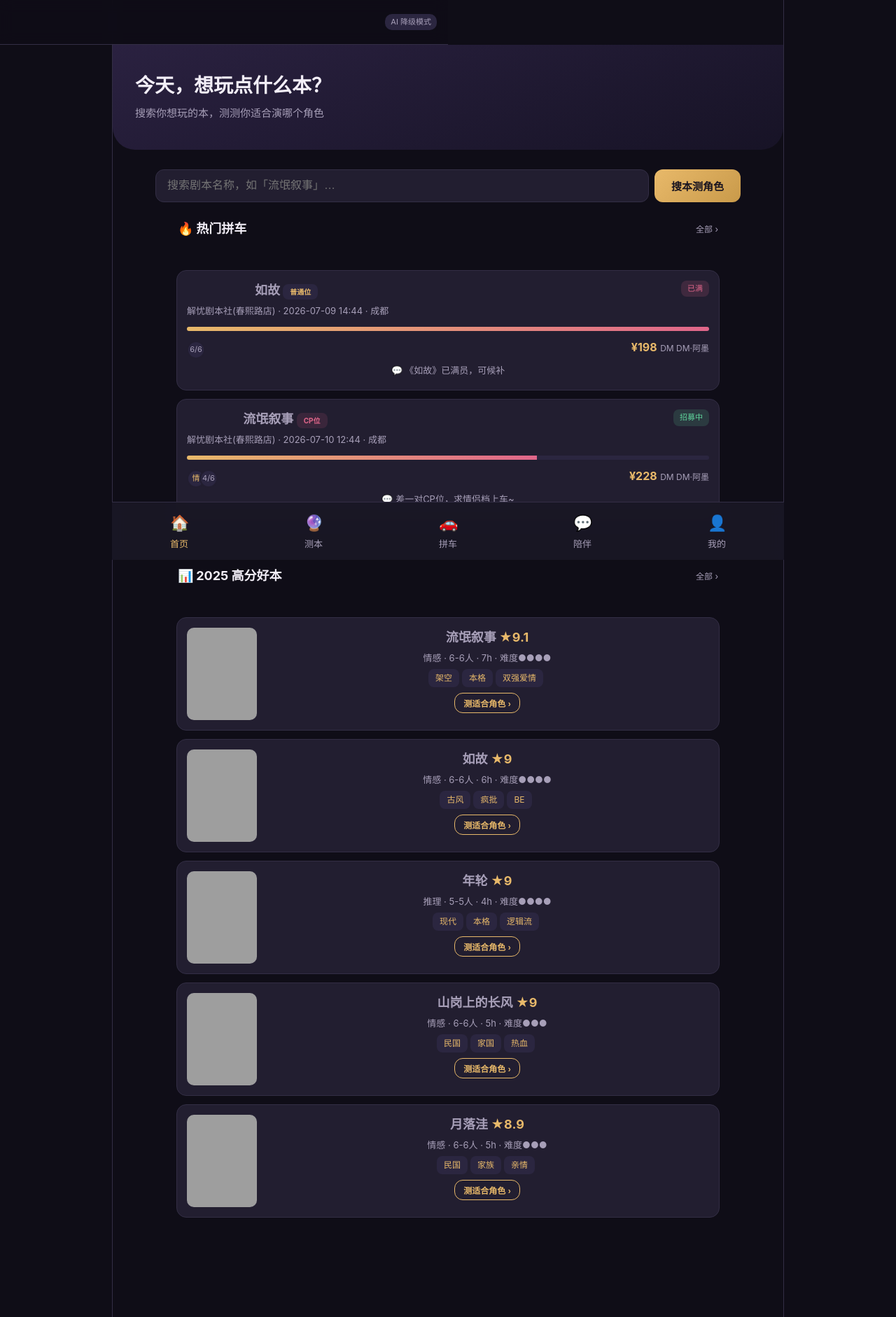
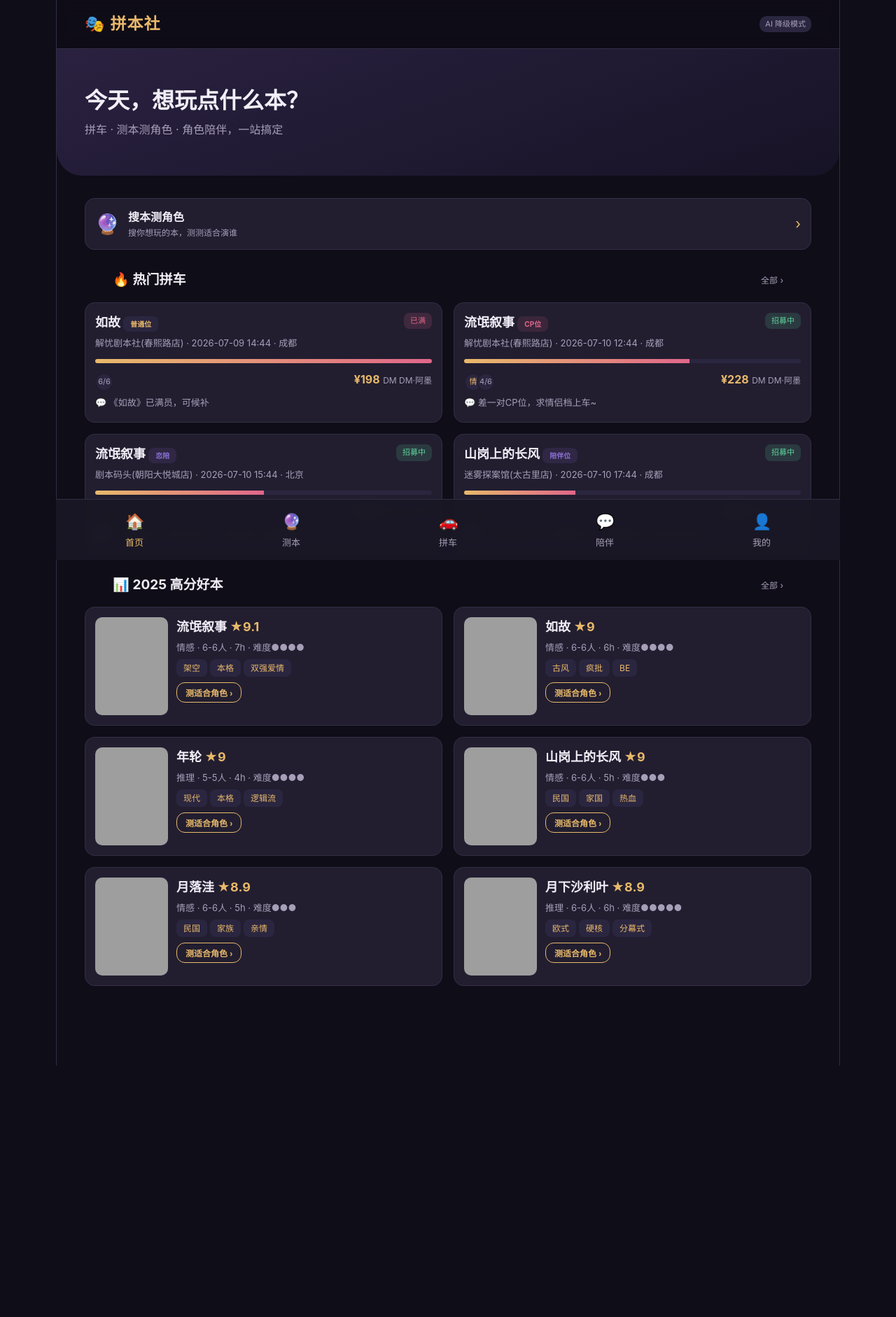
Before and after one commit to Jane0818hhhhh/juben-sha-app, a Flask app: page /player in a window 1280 px wide. Shown: the whole page at 70% size. After the commit the page ends 1523 px from the top, so only its background shows below. Run offline with Flask 3, Linux system fonts and the light colour scheme; data comes from the database, SQL or seed files in the repository; some web fonts are replaced; grey boxes are pictures that could not be loaded.

Commit message:
feat: 搜本测角色迁移到测本Tab + 阿奇/羌青瓷置顶 + Web端多列网格适配
- player.js: renderTest 改为搜本测角色主入口, renderHome 引导卡片跳测本, 新增 renderQuizEntry
- 首页/拼车广场/找店找本/角色陪伴列表容器加 .grid-2, 桌面端两列网格
- app.css: 重写 @media(min-width:768px) 为真正网页多列布局(1120px容器/更大留白字号)
- role_service.py(含云函数副本): 阿奇/羌青瓷置顶排序
- 修复 player.js 第300行返回乱码
- 新增 gen_static_data.py 可复用脚本, 重新生成内嵌 static_data.py

```diff
--- a/frontend/static/css/app.css
+++ b/frontend/static/css/app.css
@@ -149,64 +149,73 @@ img{display:block;max-width:100%}
   font-size:13px;outline:none}
 .filter-bar select:focus,.filter-bar input:focus{border-color:var(--gold)}
 
-/* ============ 桌面端响应式 (>=768px) ============ */
+/* ============ 桌面端 / Web 适配 (>=768px) ============ */
+/* 目标：宽屏下不再是"手机窄条"，而是真正的网页版——更宽的容器、
+   多列卡片网格、更大气的留白与字号。 */
 @media (min-width:768px){
-  body{background:var(--bg);display:flex;justify-content:center}
-  .app{max-width:960px;width:100%;margin:0 auto;border-left:1px solid var(--line);border-right:1px solid var(--line);padding-bottom:80px}
-  .topbar{max-width:960px;left:50%;transform:translateX(-50%);width:100%}
-  .topbar h1{font-size:22px}
-  .wrap{max-width:900px;margin:0 auto;padding:20px 32px}
-  .hero{padding:40px 32px;border-radius:0 0 32px 32px}
-  .hero h2{font-size:28px}
-  .hero p{font-size:15px}
-  .sec-title{font-size:18px;margin:24px 32px 14px}
+  body{background:var(--bg);display:block}
+  /* 容器整体放宽到 1120px，居中，两侧描边 */
+  .app{max-width:1120px;width:100%;margin:0 auto;
+    border-left:1px solid var(--line);border-right:1px solid var(--line);
+    padding-bottom:90px}
+  .topbar{position:sticky;left:auto;transform:none;width:100%;max-width:1120px;
+    margin:0 auto;padding:16px 40px}
+  .topbar h1{font-size:23px}
 
-  /* 剧本卡网格 */
-  .script-card .cover{width:100px;height:132px}
+  .wrap{max-width:1120px;margin:0 auto;padding:24px 40px}
+  .hero{padding:52px 40px;border-radius:0 0 36px 36px}
+  .hero h2{font-size:32px}
+  .hero p{font-size:16px}
+  .sec-title{font-size:19px;margin:28px 40px 16px}
+
+  /* 【核心】列表区域做成多列网格：把 .wrap 里连续的卡片自动排成 2 列。
+     用 grid 包裹——通过给 .wrap 内的卡片网格化实现。 */
+  .grid-2{display:grid;grid-template-columns:repeat(2,1fr);gap:16px}
+  .grid-2 .card{margin-bottom:0}
+
+  /* 剧本卡 / 拼局卡 / 通用卡：桌面下自动两列（利用 columns 兜底，
+     但主用 JS 加的 .grid-2 容器；这里对散落卡片也给个更宽舒展的观感） */
+  .script-card .cover{width:104px;height:140px}
   .script-card .info h3{font-size:18px}
   .meta{font-size:13px}
-
-  /* 拼局卡片 */
   .session-card .head h3{font-size:18px!important}
 
-  /* 搜索栏 */
-  .search-bar input{font-size:16px;padding:13px 16px}
-  .search-bar .btn{padding:13px 24px;font-size:15px}
+  /* 搜索/筛选栏 */
+  .search-bar input{font-size:16px;padding:14px 18px}
+  .search-bar .btn{padding:14px 28px;font-size:15px}
+  .filter-bar{gap:12px}
+  .filter-bar select,.filter-bar input{font-size:14px;padding:11px 14px;min-width:140px;flex:0 1 auto}
 
-  /* 筛选栏 */
-  .filter-bar select,.filter-bar input{font-size:14px;padding:10px 12px}
-
-  /* 底部导航——桌面居中 */
-  .tabbar{max-width:960px;left:50%;transform:translateX(-50%)}
-  .tabbar a{font-size:13px;padding:12px 0}
+  /* 底部导航桌面居中，加宽 */
+  .tabbar{max-width:1120px;left:50%;transform:translateX(-50%)}
+  .tabbar a{font-size:13px;padding:14px 0}
   .tabbar a .ic{font-size:22px}
 
-  /* 聊天桌面 */
-  .chat-input{max-width:960px}
-  .msg{max-width:60%;font-size:15px}
-  .chat-list{padding:20px 32px}
+  /* 聊天 */
+  .chat-input{max-width:1120px;padding:14px 40px}
+  .msg{max-width:52%;font-size:15px}
+  .chat-list{padding:24px 40px;max-width:1120px;margin:0 auto}
 
-  /* 入口卡 */
-  .entry{padding:24px 28px;margin-bottom:16px}
-  .entry .em{font-size:40px}
-  .entry h3{font-size:19px}
+  /* 入口卡（首页身份选择）——三列并排 */
+  .entry{padding:26px 30px;margin-bottom:16px}
+  .entry .em{font-size:42px}
+  .entry h3{font-size:20px}
   .entry p{font-size:13px}
 
   /* 数据看板 */
-  .stat-grid{grid-template-columns:repeat(4,1fr);gap:16px}
-  .stat .num{font-size:30px}
+  .stat-grid{grid-template-columns:repeat(4,1fr);gap:18px}
+  .stat .num{font-size:32px}
   .stat .lbl{font-size:13px}
 
-  /* 表单 */
-  .field input,.field select,.field textarea{padding:12px 15px;font-size:15px}
+  .field input,.field select,.field textarea{padding:12px 16px;font-size:15px}
+  .field{max-width:560px}
+  .q-block h3{font-size:19px}
+  .opt{padding:16px 20px;font-size:15px}
+  .tag{font-size:12px;padding:3px 10px}
+  .fab{bottom:104px;transform:translateX(calc(-50% + 520px))}
+}
 
-  /* 测本问卷 */
-  .q-block h3{font-size:18px}
-  .opt{padding:15px 18px;font-size:15px}
-
-  /* 标签 */
-  .tag{font-size:12px;padding:3px 10px}
-
-  /* FAB 桌面位置 */
-  .fab{bottom:100px}
+/* 更大屏幕：卡片可 3 列 */
+@media (min-width:1080px){
+  .grid-2{grid-template-columns:repeat(2,1fr)}
 }
--- a/frontend/static/js/player.js
+++ b/frontend/static/js/player.js
@@ -14,24 +14,27 @@ function go(name){
 // ---------- 首页 ----------
 async function renderHome(){
   app.innerHTML = `<div class="hero"><h2>今天，想玩点什么本？</h2>
-    <p>搜索你想玩的本，测测你适合演哪个角色</p></div>
+    <p>拼车 · 测本测角色 · 角色陪伴，一站搞定</p></div>
     <div class="wrap">
-      <div class="search-bar" style="margin-bottom:16px">
-        <input id="home-search" placeholder="搜索剧本名称，如「流氓叙事」…" onkeydown="if(event.key==='Enter')searchAndTest(document.getElementById('home-search').value)">
-        <button class="btn" onclick="searchAndTest(document.getElementById('home-search').value)">搜本测角色</button>
+      <div class="card" style="display:flex;align-items:center;gap:12px;cursor:pointer;margin-bottom:16px" onclick="go('test')">
+        <div style="font-size:28px">🔮</div>
+        <div style="flex:1"><b>搜本测角色</b><div class="muted" style="font-size:12px">搜你想玩的本，测测适合演谁</div></div>
+        <div class="gold" style="font-size:20px">›</div>
       </div>
       <div class="sec-title">🔥 热门拼车 <span class="more" onclick="go('plaza')">全部 ›</span></div>
-      <div id="home-sessions" class="loading">加载中…</div>
+      <div id="home-sessions" class="loading grid-2">加载中…</div>
       <div class="sec-title">📊 2025 高分好本 <span class="more" onclick="go('find')">全部 ›</span></div>
-      <div id="home-scripts" class="loading">加载中…</div>
+      <div id="home-scripts" class="loading grid-2">加载中…</div>
     </div>`;
   const ss = await API.get('/api/player/sessions');
-  document.getElementById('home-sessions').innerHTML = ss.slice(0,2).map(sessionCard).join('')||'<div class="empty">暂无拼车局</div>';
+  const hs=document.getElementById('home-sessions'); hs.className='grid-2';
+  hs.innerHTML = ss.slice(0,4).map(sessionCard).join('')||'<div class="empty">暂无拼车局</div>';
   const sc = await API.get('/api/player/scripts');
   curScripts = sc;
   // 高分排序
   sc.sort((a,b)=>b.rating-a.rating);
-  document.getElementById('home-scripts').innerHTML = sc.slice(0,5).map(scriptCard).join('');
+  const hsc=document.getElementById('home-scripts'); hsc.className='grid-2';
+  hsc.innerHTML = sc.slice(0,6).map(scriptCard).join('');
 }
 
 function searchAndTest(kw){
@@ -132,7 +135,8 @@ async function loadPlaza(){
   if(plazaFilter.city) ss = ss.filter(s=>s.city===plazaFilter.city);
   if(plazaFilter.date) ss = ss.filter(s=>s.start_time&&s.start_time.startsWith(plazaFilter.date));
   if(plazaFilter.seat) ss = ss.filter(s=>s.seat_type===plazaFilter.seat);
-  box.innerHTML = ss.map(sessionCard).join('')||'<div class="empty">暂无匹配的拼车局<br><span style="font-size:12px">试试放宽筛选条件</span></div>';
+  box.className='grid-2';
+  box.innerHTML = ss.map(sessionCard).join('')||'<div class="empty" style="grid-column:1/-1">暂无匹配的拼车局<br><span style="font-size:12px">试试放宽筛选条件</span></div>';
 }
 
 // ---------- 卡片模板 ----------
@@ -165,14 +169,35 @@ function sessionCard(s){
   </div>`;
 }
 
-// ---------- 大问卷推本（保留在 test tab 作为辅助入口）----------
+// ---------- 测本 Tab：搜本测角色（主入口）----------
 let qList=[], answers={};
 async function renderTest(){
+  // 确保剧本库已加载（供搜索匹配）
+  if(!curScripts.length){ curScripts = await API.get('/api/player/scripts'); }
   app.innerHTML = `<div class="wrap">
-    <div class="sec-title">🔮 大问卷推本（辅助入口）</div>
-    <p class="muted" style="margin:0 0 16px">不确定玩什么？答题让 AI 给你推本。</p>
-    <p class="muted" style="margin:0 0 16px;font-size:12px">💡 推荐用首页「搜索→测角色」功能，更精准</p>
-    <div id="quiz"></div></div>`;
+    <div class="sec-title">🔮 测本 · 搜本测角色</div>
+    <p class="muted" style="margin:0 0 14px">搜索你想玩的本，测测你适合演哪个角色</p>
+    <div class="search-bar" style="margin-bottom:16px">
+      <input id="test-search" placeholder="搜索剧本名称，如「流氓叙事」…" onkeydown="if(event.key==='Enter')searchAndTest(document.getElementById('test-search').value)">
+      <button class="btn" onclick="searchAndTest(document.getElementById('test-search').value)">搜本测角色</button>
+    </div>
+    <div class="sec-title" style="margin-left:0">🔥 热门本，点开直接测</div>
+    <div id="test-hot" class="loading">加载中…</div>
+    <div class="divider"></div>
+    <p class="muted" style="font-size:12px">不确定玩什么？也可以用 <a class="gold" onclick="renderQuizEntry()" style="cursor:pointer">大问卷推本 ›</a></p>
+    </div>`;
+  // 热门本快捷入口（按评分排序取前 6）
+  const sc = [...curScripts].sort((a,b)=>b.rating-a.rating).slice(0,6);
+  document.getElementById('test-hot').innerHTML = sc.map(scriptCard).join('') || '<div class="empty">暂无剧本</div>';
+}
+
+// 大问卷推本（改为二级入口）
+async function renderQuizEntry(){
+  app.innerHTML = `<div class="wrap">
+    <div class="sec-title">🔮 大问卷推本</div>
+    <p class="muted" style="margin:0 0 16px">答几道题，AI 给你推荐适合的本。</p>
+    <div id="quiz"></div>
+    <button class="btn block ghost" style="margin-top:12px" onclick="renderTest()">← 返回搜本测角色</button></div>`;
   qList = await API.get('/api/player/test/questionnaire');
   answers={};
   renderQuiz();
@@ -220,8 +245,9 @@ let findMode='script', findCat='全部';
 function filterCat(c,el){findCat=c;el.parentElement.querySelectorAll('.pill').forEach(p=>p.classList.remove('active'));el.classList.add('active');loadFind();}
 function findTab(m,el){findMode=m;if(el){el.parentElement.querySelectorAll('.pill').forEach(p=>p.classList.remove('active'));el.classList.add('active');}loadFind();}
 async function loadFind(){
-  const box=document.getElementById('find-list'); box.innerHTML='<div class="loading">加载中…</div>';
+  const box=document.getElementById('find-list'); box.className='wrap'; box.innerHTML='<div class="loading">加载中…</div>';
   if(findMode==='script'){
+    box.className='wrap grid-2';
     const q = findCat==='全部'?'':'?category='+encodeURIComponent(findCat);
     const sc = await API.get('/api/player/scripts'+q);
     sc.sort((a,b)=>b.rating-a.rating);
@@ -233,6 +259,7 @@ async function loadFind(){
       <p class="muted" style="font-size:12px;margin-top:4px">${esc(s.intro||'').substring(0,60)}…</p>
       <button class="btn ghost" style="margin-top:4px;padding:4px 10px;font-size:11px">测适合角色 ›</button></div></div>`).join('');
   }else if(findMode==='shop'){
+    box.className='wrap grid-2';
     const sh=await API.get('/api/player/shops');
     box.innerHTML=sh.map(s=>`<div class="card" onclick="shopDetail(${s.id})">
       <div class="row"><img class="cover" style="width:70px;height:70px;border-radius:10px;object-fit:cover" src="${s.cover}" onerror="this.style.opacity=.3">
@@ -240,6 +267,7 @@ async function loadFind(){
       <div class="meta">${esc(s.city)} · ${s.room_count}间房</div>
       <p class="muted" style="font-size:12px">${esc(s.intro)}</p></div></div></div>`).join('');
   }else{
+    box.className='wrap grid-2';
     const dms=await API.get('/api/player/dms');
     box.innerHTML=dms.map(d=>`<div class="card"><div class="row" style="align-items:center">
       <div style="width:48px;height:48px;border-radius:50%;background:var(--card2);display:flex;align-items:center;justify-content:center;font-size:22px">🎙️</div>
@@ -256,7 +284,8 @@ async function renderRoles(){
     <p class="muted" style="margin:0 0 14px">意犹未尽？和剧本里的角色继续聊聊</p>
     <div id="role-list" class="loading">加载中…</div></div>`;
   const rs=await API.get('/api/player/roles');
-  document.getElementById('role-list').innerHTML=rs.map(r=>`<div class="card" onclick="openChat('${esc(r.name)}','${esc(r.script)}')">
+  const rl=document.getElementById('role-list'); rl.className='grid-2';
+  rl.innerHTML=rs.map(r=>`<div class="card" onclick="openChat('${esc(r.name)}','${esc(r.script)}')">
     <div class="row" style="align-items:center">
     <div style="width:54px;height:54px;border-radius:14px;background:linear-gradient(135deg,var(--purple),var(--rose));display:flex;align-items:center;justify-content:center;font-size:26px">🎭</div>
     <div style="flex:1"><h3 style="font-size:16px">${esc(r.name)}</h3><div class="meta">${esc(r.script)}</div>
@@ -268,7 +297,7 @@ function openChat(name,script){
   chatRole=name; chatHistory=[];
   document.querySelector('.tabbar').style.display='none';
   app.innerHTML=`<div class="topbar" style="position:sticky"><h1 style="font-size:16px">🎭 ${esc(name)} <span class="muted" style="font-size:12px;font-weight:400">${esc(script)}</span></h1>
-    <span class="badge" onclick="closeChat()" style="cursor:pointer">返��</span></div>
+    <span class="badge" onclick="closeChat()" style="cursor:pointer">返回</span></div>
     <div class="chat-list" id="chat" style="padding-bottom:80px">
       <div class="msg ai">（${esc(name)}正静静看着你……说点什么吧）</div></div>
     <div class="chat-input"><input id="chat-in" placeholder="对 ${esc(name)} 说…" onkeydown="if(event.key==='Enter')sendChat()">
```
Also changed, not shown: backend/services/role_service.py (+11 -1 lines), cloud-functions/backend/services/role_service.py (+11 -1 lines), cloud-functions/gen_static_data.py (added, +58 -0 lines), cloud-functions/static_data.py (+3 -3 lines).
